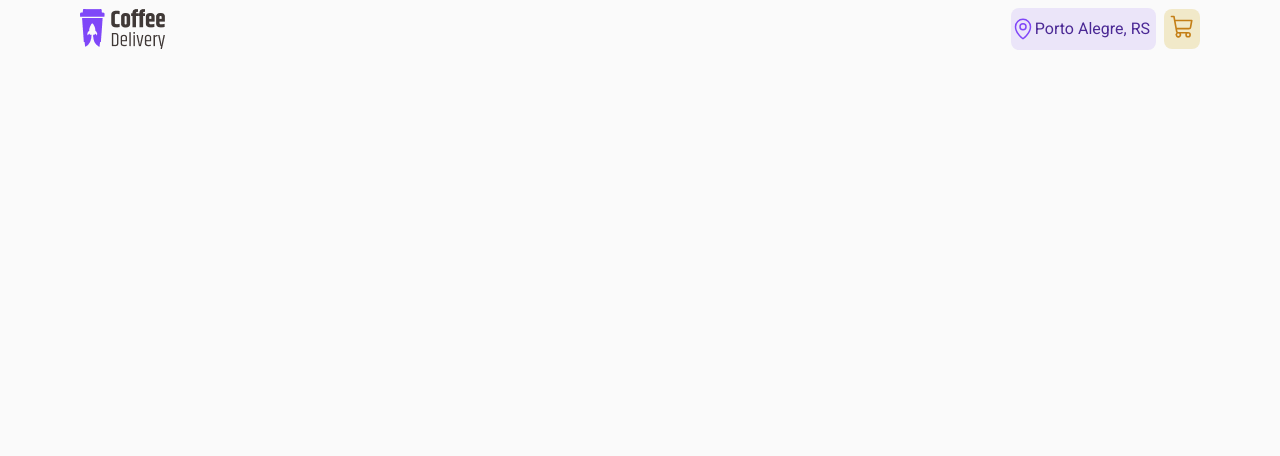
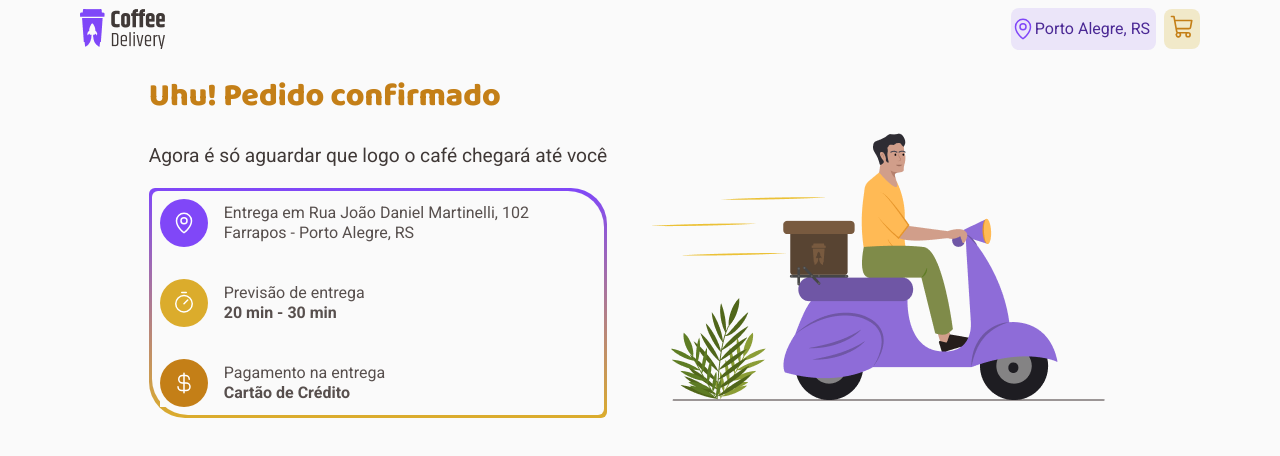
Before and after one commit to gabrielbortone/ignite-coffee-delivery, a React (Vite) app: page /pedido-confirmado in a window 1280 px wide. Before the commit this address had no page. Shown: the top 456 px of the page. Built offline with nearby package versions, Linux system fonts and the light colour scheme.

Commit message:
Termino do design da tela de pedido confirmado

```diff
--- a/src/App.tsx
+++ b/src/App.tsx
@@ -16,7 +16,7 @@ function App() {
           <Routes>
             <Route path="/" element={<Home/>} />
             <Route path="/checkout" element={<Checkout/>} />
-            <Route path="/pedido-confirmadope" element={<PedidoConfirmado/>} />
+            <Route path="/pedido-confirmado" element={<PedidoConfirmado/>} />
           </Routes>
         </DefaultContainer>
       </BrowserRouter>
--- /dev/null
+++ b/src/pages/PedidoConfirmado.tsx
@@ -0,0 +1,53 @@
+import { CurrencyDollar, MapPin, Timer } from '@phosphor-icons/react';
+import ilustracao from '../assets/Illustration.png';
+import { PedidoConfirmadoContainer, PedidoConfirmadoFundo, PedidoConfirmadoInfoContainer, PedidoConfirmadoInfoDinheiro, PedidoConfirmadoInfoMapa, PedidoConfirmadoInfoParagrafo, PedidoConfirmadoInfoTempo, PedidoConfirmadoParagrafo, PedidoConfirmadoSection, PedidoConfirmadoTitulo } from './styles/pedidoconfirmadostyles';
+import { useTheme } from 'styled-components';
+
+export default function PedidoConfirmado(){
+    const theme = useTheme();
+    if(!theme){
+        return <h1>ERROR</h1>
+    }
+    return (
+        <PedidoConfirmadoSection>
+            <div>
+                <PedidoConfirmadoTitulo>Uhu! Pedido confirmado</PedidoConfirmadoTitulo>
+                <PedidoConfirmadoParagrafo>Agora é só aguardar que logo o café chegará até você</PedidoConfirmadoParagrafo>
+                <PedidoConfirmadoContainer>
+                    <PedidoConfirmadoFundo>
+                        <PedidoConfirmadoInfoContainer>
+                            <PedidoConfirmadoInfoMapa>
+                                <MapPin size={24} color={theme['white']} />
+                            </PedidoConfirmadoInfoMapa>
+                            <span>
+                                <PedidoConfirmadoInfoParagrafo>Entrega em Rua João Daniel Martinelli, 102</PedidoConfirmadoInfoParagrafo>
+                                <PedidoConfirmadoInfoParagrafo>Farrapos - Porto Alegre, RS</PedidoConfirmadoInfoParagrafo>
+                            </span>
+                        </PedidoConfirmadoInfoContainer>
+                        <PedidoConfirmadoInfoContainer>
+                            <PedidoConfirmadoInfoTempo>
+                                <Timer size={24} color={theme['white']} />
+                            </PedidoConfirmadoInfoTempo>
+                            <span>
+                                <PedidoConfirmadoInfoParagrafo>Previsão de entrega</PedidoConfirmadoInfoParagrafo>
+                                <PedidoConfirmadoInfoParagrafo><strong>20 min - 30 min</strong></PedidoConfirmadoInfoParagrafo>
+                            </span>
+                        </PedidoConfirmadoInfoContainer>
+                        <PedidoConfirmadoInfoContainer>
+                            <PedidoConfirmadoInfoDinheiro>
+                                <CurrencyDollar size={24} color={theme['white']}/>
+                            </PedidoConfirmadoInfoDinheiro>
+                            <span>
+                                <PedidoConfirmadoInfoParagrafo>Pagamento na entrega</PedidoConfirmadoInfoParagrafo>
+                                <PedidoConfirmadoInfoParagrafo><strong>Cartão de Crédito</strong></PedidoConfirmadoInfoParagrafo>
+                            </span>
+                        </PedidoConfirmadoInfoContainer>
+                    </PedidoConfirmadoFundo>
+                </PedidoConfirmadoContainer>
+            </div>
+            <div>
+                <img src={ilustracao}/>
+            </div>
+        </PedidoConfirmadoSection>
+    )
+}
--- /dev/null
+++ b/src/pages/styles/pedidoconfirmadostyles.ts
@@ -0,0 +1,103 @@
+import { styled } from "styled-components";
+
+export const PedidoConfirmadoSection = styled.section`
+    display: flex;
+    max-width: 1120px;
+    align-items: flex-end;
+    gap: 2rem;
+`;
+
+export const PedidoConfirmadoTitulo = styled.h1`
+    font-size: 2rem;
+    font-family: ${props=> props.theme['font-secondary']};
+    font-style: normal;
+    font-weight: 800;
+    line-height: 1.3;
+    color: ${props=> props.theme['yellow-dark']};
+`;
+
+export const PedidoConfirmadoParagrafo = styled.p`
+    font-size: 1.2rem;
+    font-family: ${props=> props.theme['font-primary']};
+    font-style: normal;
+    font-weight: 400;
+    line-height: 1.3;
+    color: ${props=> props.theme['base-subtitle']};
+
+`;
+
+export const PedidoConfirmadoInfoParagrafo = styled.p`
+    font-size: 1rem;
+    font-family: ${props=> props.theme['font-primary']};
+    font-style: normal;
+    font-weight: 400;
+    line-height: 130%;
+    color: ${props=> props.theme['base-text']};
+    padding: 0;
+    margin: 0;
+`;
+
+export const PedidoConfirmadoContainer = styled.div`
+    padding: 1rem;
+    display: flex;
+    flex-direction: column;
+    gap: 32px;
+    background: linear-gradient(#8047F8, #DBAC2C);
+    border-radius: 6px 36px;
+`;
+
+export const PedidoConfirmadoInfoContainer = styled.div`
+    display: flex;
+    word-break: break-all;
+    align-items: center;
+    gap: 1rem;
+    background: ${props=> props.theme['background']};
+`;
+
+export const PedidoConfirmadoInfoMapa = styled.span`
+    display: flex;
+    padding: 8px;
+    justify-content: center;
+    align-items: center;
+    gap: 8px;
+    border-radius: 1000px;
+    background: ${props=> props.theme['purple']};
+    width: 2rem;
+    height: 2rem;
+`;
+
+export const PedidoConfirmadoInfoTempo = styled.span`
+    display: flex;
+    padding: 8px;
+    justify-content: center;
+    align-items: center;
+    gap: 8px;
+    border-radius: 1000px;
+    background: ${props=> props.theme['yellow']};
+    width: 2rem;
+    height: 2rem;
+`;
+
+export const PedidoConfirmadoInfoDinheiro = styled.span`
+    display: flex;
+    padding: 8px;
+    justify-content: center;
+    align-items: center;
+    gap: 8px;
+    border-radius: 1000px;
+    background: ${props=> props.theme['yellow-dark']};
+    width: 2rem;
+    height: 2rem;
+`;
+
+export const PedidoConfirmadoFundo = styled.div`
+    background: ${props=> props.theme['background']};
+    align-items: center;
+    display: flex;
+    flex-direction: column;
+    gap: 32px;
+    align-items: flex-start;
+    padding: 0.5rem;
+    margin: -13px;
+    border-radius: 6px 36px;
+`;
```
Also changed, not shown: src/assets/Illustration.png (added).
